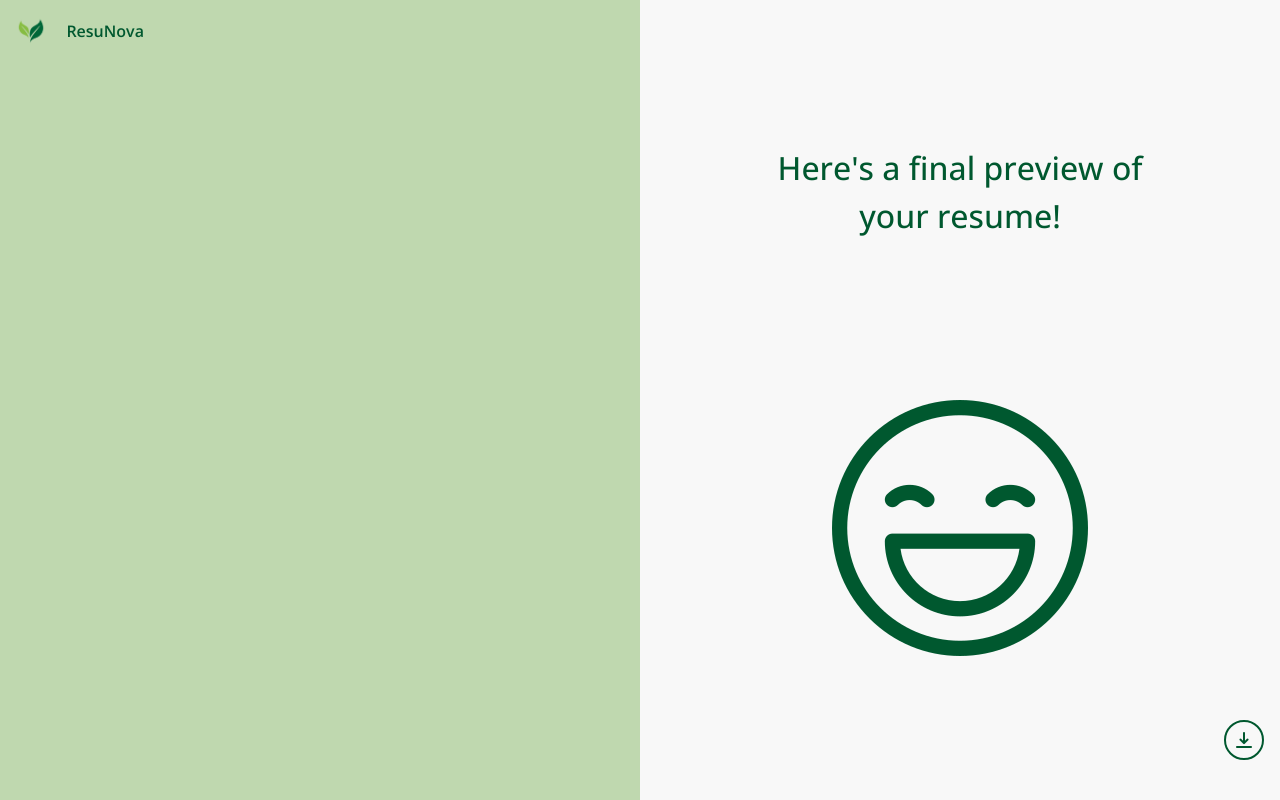
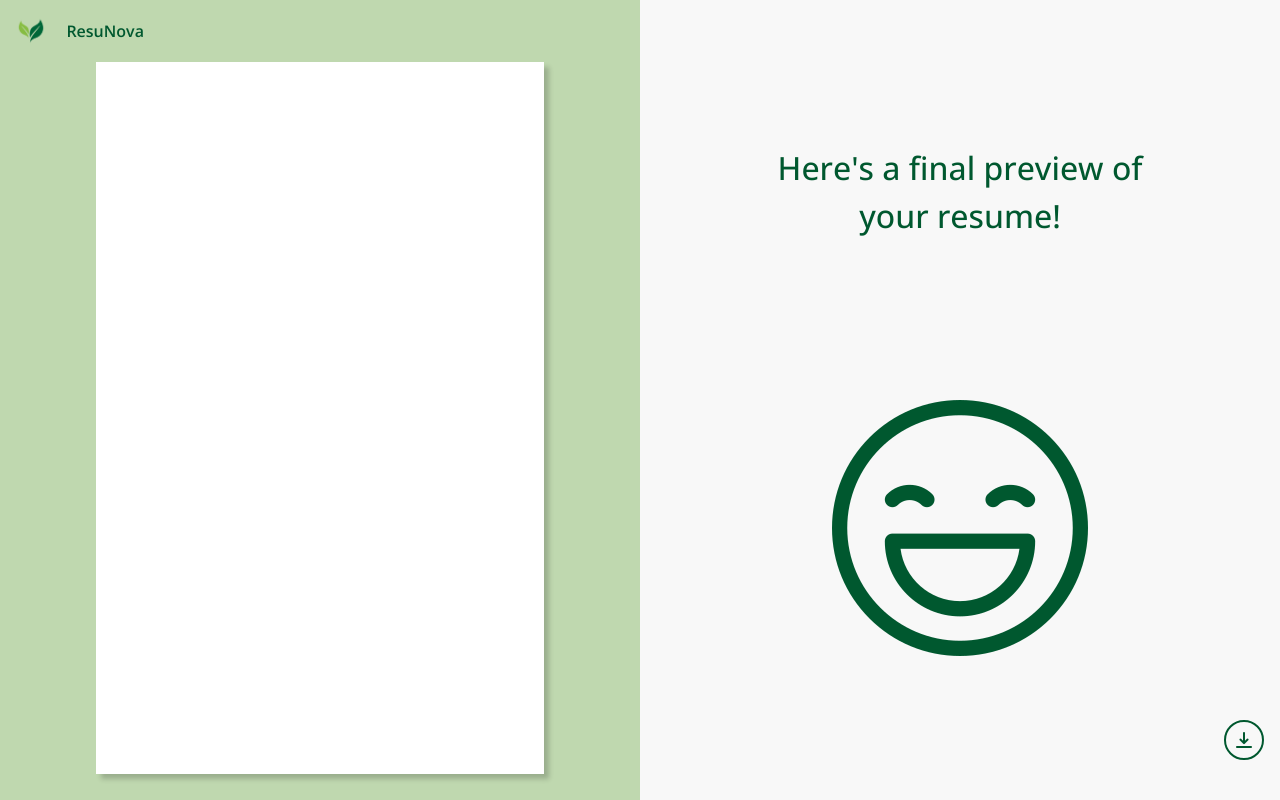
Before and after one commit to chinni-03/zidio_resunova, a React (Create React App) app in the folder client/: page /download-resume in a window 1280 px wide. Built offline with nearby package versions, Linux system fonts and the light colour scheme; a web font is replaced by a local one.

Commit message:
minor updations and deletions

```diff
--- a/client/src/components/Builder/PersonalDetails.jsx
+++ b/client/src/components/Builder/PersonalDetails.jsx
@@ -79,9 +79,6 @@ export default function PersonalDetails() {
                         <button className="w-50" type="button">
                             <GetStartedBtn extraClass="add align-left w-50" btn="Save" />
                         </button>
-                        <button type="button" className="w-50">
-                            <GetStartedBtn extraClass="add align-right transparent w-50" btn="Add more" />
-                        </button>
                     </div>
                 </div>
 
--- a/client/src/components/Lastpage/Lastpage.css
+++ b/client/src/components/Lastpage/Lastpage.css
@@ -67,4 +67,6 @@
 .resume-pdf {
     width: 100%;
     height: 100%;
+    background: white;
+    box-shadow: 5px 5px 5px rgba(0, 0, 0, 0.196);
 }
```
